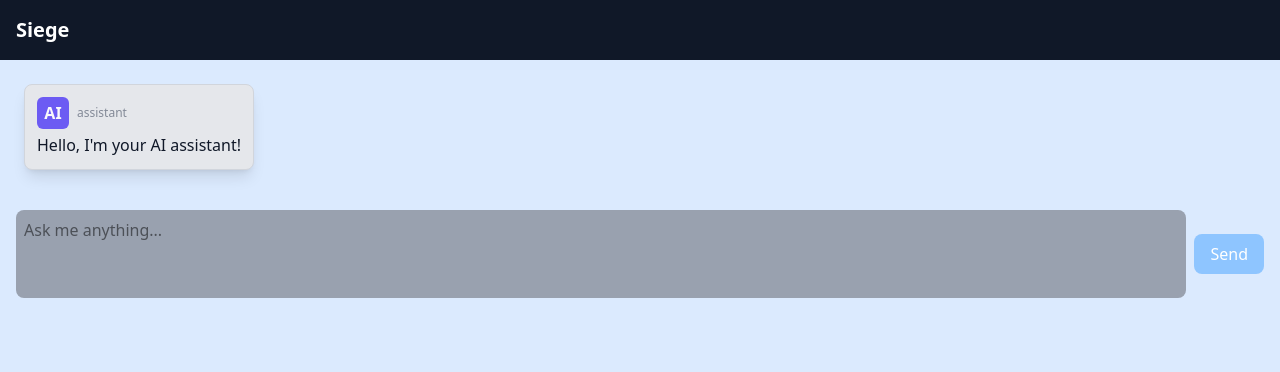
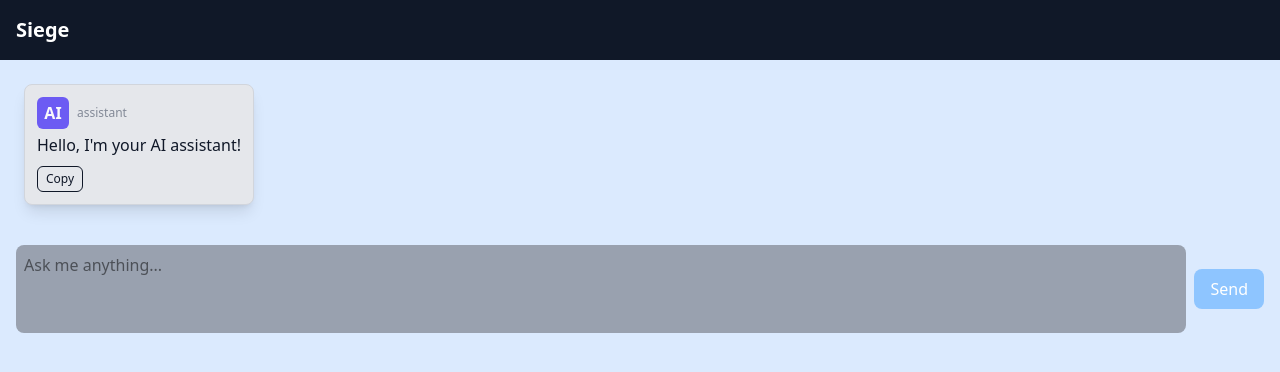
Before and after one commit to BNB2006/Chatboat, a React (Vite) app in the folder client/: page / in a window 1280 px wide. Shown: the top 372 px of the page. Built offline with nearby package versions, Linux system fonts and the light colour scheme; no server answers.

Commit message:
fixed CopyButton

```diff
--- a/client/src/components/CopyButton.jsx
+++ b/client/src/components/CopyButton.jsx
@@ -1,17 +1,20 @@
-import { useState } from "react"
+import React, { useState } from "react";
 
-export default function CopyButton(){
-    const [done, setDone] = useState(false)
+export default function CopyButton({ text }) {
+  const [done, setDone] = useState(false);
 
-    async function copy() {
-        await navigator.clipboard.writeText(text);
-        setDone(true);
-        setTimeout(()=> setDone(false), 1200)
-    }
+  async function copy() {
+    await navigator.clipboard.writeText(text);
+    setDone(true);
+    setTimeout(() => setDone(false), 1200);
+  }
 
-    return(
-        <button className="text-xs border rounded-md px-2 py-1 text-black hover:bg-gray-200">
-            {done ? 'Copied': 'Copy'}
-        </button>
-    )
+  return (
+    <button
+      onClick={copy}
+      className="text-xs border rounded-md px-2 py-1 cursor-pointer"
+    >
+      {done ? "Copied" : "Copy"}
+    </button>
+  );
 }
--- a/client/src/components/MessageBubble.jsx
+++ b/client/src/components/MessageBubble.jsx
@@ -18,11 +18,9 @@ export default function MessageBubble({ role, text }){
 
                 <div>{text}</div>
 
-                {isError && (
-                    <div className="mt-2">
-                        <CopyButton text={text}/>
-                    </div>
-                )}
+                <div className="mt-2">
+                    <CopyButton text={text}/>
+                </div>
 
             </div>
 
```
